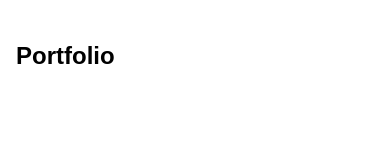
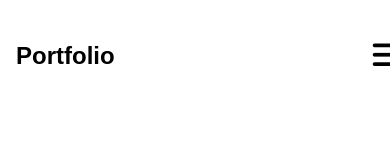
Before and after one commit to audwitiyabandyopadhyay74/Portfolio, a Next.js app: page / in a window 390 px wide. Shown: the top 160 px of the page. Built offline with nearby package versions, Linux system fonts and the light colour scheme.

Commit message:
Har Har Mahadev

```diff
--- a/app/Components/NavBar.jsx
+++ b/app/Components/NavBar.jsx
@@ -7,7 +7,7 @@ const NavBar = () => {
 
   return (
     <>
-      <nav className={`w-screen h-24 flex items-center justify-between lg:gap-1 gap-[85%] fixed top-[1vh] z-50 ${isMenuOpen?"bg-white mt-[-1vh]":""}`}>
+      <nav className={`w-screen h-24 flex items-center justify-between lg:gap-1 gap-[58%] fixed top-[1vh] z-50 ${isMenuOpen?"bg-white mt-[-1vh]":""}`}>
         <div className="logo text-2xl font-bold p-4">
           Portfolio
         </div>
```
